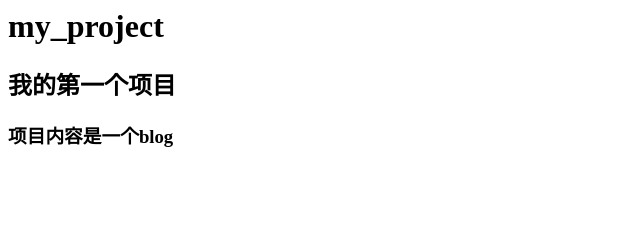
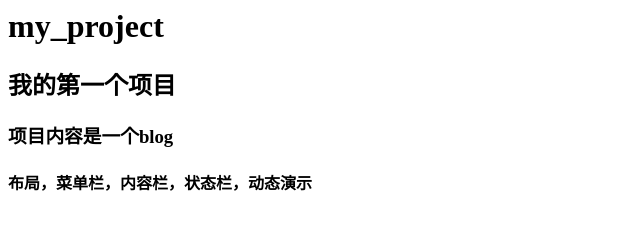
Before and after one commit to lcspring/my_project, a plain HTML site: page blog/index.html in a window 1280 px wide. Shown: the whole page, without its empty margins (0-640 px from the left). Drawn offline with Linux system fonts and the light colour scheme.

Commit message:
structur

```diff
--- a/blog/index.html
+++ b/blog/index.html
@@ -1,3 +1,4 @@
 <h1>my_project</h1>
 <h2>我的第一个项目</h2>
 <h3>项目内容是一个blog</h3>
+<h4>布局，菜单栏，内容栏，状态栏，动态演示</h4>
```
